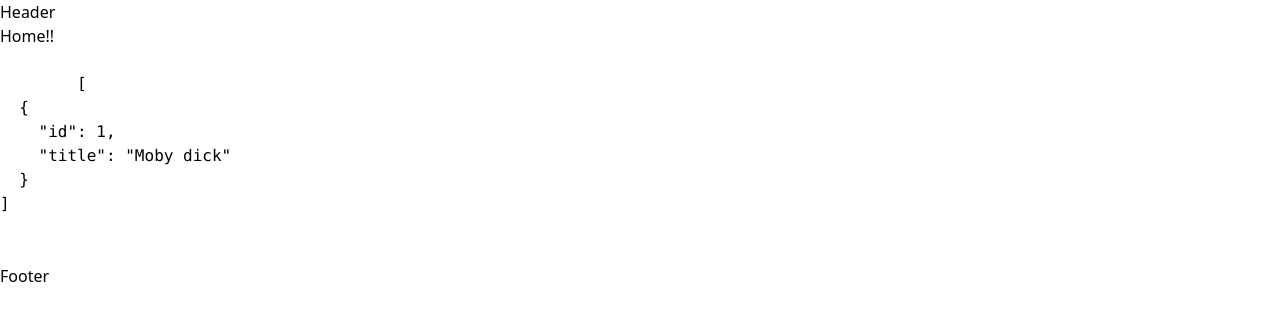
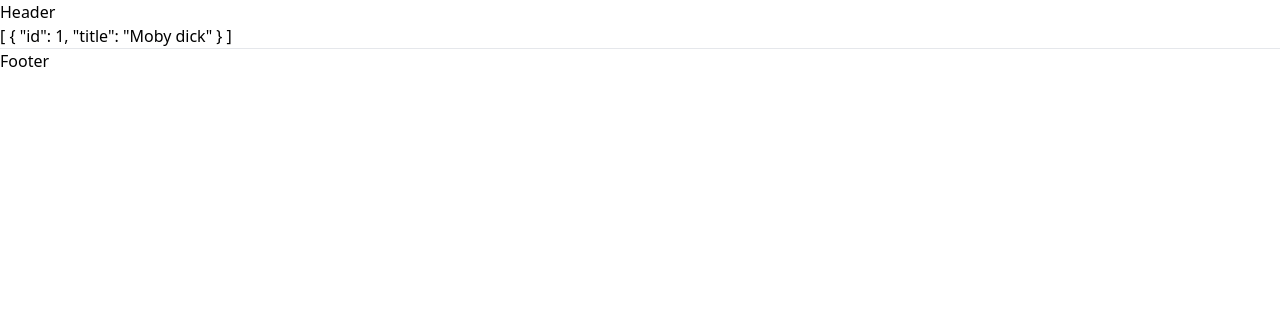
Before and after one commit to medusiora/hr-frontend, a Vue app: page / in a window 1280 px wide. Shown: the top 320 px of the page. Built offline with nearby package versions, Linux system fonts and the light colour scheme.

Commit message:
[feat] auth

```diff
--- a/src/App.vue
+++ b/src/App.vue
@@ -5,5 +5,7 @@ import Layout from '@/layouts/default.vue';
 </script>
 
 <template>
-  <Layout />
+  <Layout>
+    <RouterView />
+  </Layout>
 </template>
--- /dev/null
+++ b/src/interfaces/auth.ts
@@ -0,0 +1,11 @@
+export interface User {
+  id: number;
+  name: string;
+  sub?: string;
+  iat?: number;
+}
+
+export interface Credential {
+  username: string | number;
+  password: string | number;
+}
--- a/src/interfaces/book.ts
+++ b/src/interfaces/book.ts
@@ -1,6 +1,4 @@
-interface Book {
+export interface Book {
   id: number;
   title: string;
 }
-
-export default Book;
--- a/src/layouts/default.vue
+++ b/src/layouts/default.vue
@@ -5,6 +5,6 @@ import Footer from '@/components/Footer.vue';
 
 <template>
   <Header />
-  <RouterView />
+  <slot></slot>
   <Footer />
 </template>
--- a/src/main.ts
+++ b/src/main.ts
@@ -2,6 +2,10 @@ import { createApp } from "vue";
 import App from "@/App.vue";
 import router from "@/router/index";
 import { createPinia } from "pinia";
+import { useAuthStore } from "@/stores/auth";
+import Cookies from "js-cookie";
+import jwt_decode from "jwt-decode";
+
 import "@/assets/styles/index.css";
 
 const app = createApp(App);
@@ -9,4 +13,14 @@ const app = createApp(App);
 app.use(createPinia());
 app.use(router);
 
-app.mount("#app");
+// check logged in user
+const token = Cookies.get("auth.user_token");
+
+if (token) {
+  const auth = useAuthStore();
+  auth.user = jwt_decode(token);
+}
+
+router.isReady().then(() => {
+  app.mount("#app");
+});
--- /dev/null
+++ b/src/stores/auth.ts
@@ -0,0 +1,77 @@
+import Cookies from "js-cookie";
+import jwt_decode from "jwt-decode";
+import { defineStore, acceptHMRUpdate } from "pinia";
+import type { User, Credential } from "@/interfaces/auth";
+
+/**
+ * Simulate a login
+ * @param {string} u
+ * @param {string} p
+ */
+function apiLogin({
+  username: u,
+  password: p,
+}: Credential): Promise<{ token: string }> {
+  console.log(`Login with username: ${u} and password: ${p}`);
+
+  if (u === "admin" && p === "admin") {
+    return Promise.resolve({
+      token: `eyJhbGciOiJIUzI1NiIsInR5cCI6IkpXVCJ9.eyJpZCI6MSwic3ViIjoiMTIzNDU2Nzg5MCIsIm5hbWUiOiJKb2huIERvZSIsImlhdCI6MTUxNjIzOTAyMn0.Bq50di-dDiyIOgTkE2-Svue_Kp7BLbW5hodd57QSY3s`,
+    });
+  }
+
+  return Promise.reject(new Error("Invalid credentials"));
+}
+
+export const useAuthStore = defineStore({
+  id: "auth",
+
+  state: () => ({
+    user: <User | null>null,
+  }),
+
+  getters: {
+    loggedIn: (state) => !!state.user,
+  },
+
+  actions: {
+    logout() {
+      this.user = null;
+
+      Cookies.remove("auth.user_token", {
+        path: "/",
+        sameSite: "lax",
+      });
+    },
+
+    /**
+     * Attempt to login a user
+     * @param payload {Credential} is a username and password
+     */
+    async login(payload: Credential) {
+      const res = await apiLogin(payload);
+      const token = <string>res.token;
+
+      // get next 30 minutes from now
+      const now = new Date();
+      const expires = new Date(now.getTime() + 30 * 60000);
+
+      Cookies.set("auth.user_token", token, {
+        expires,
+        path: "/",
+        sameSite: "lax",
+      });
+
+      // decode the token and set the user
+      const decoded = <User>jwt_decode(token);
+      this.user = decoded;
+    },
+  },
+});
+
+// Hot Module Replacement
+// https://pinia.vuejs.org/cookbook/hot-module-replacement.html
+// make sure to pass the right store definition.
+if (import.meta.hot) {
+  import.meta.hot.accept(acceptHMRUpdate(useAuthStore, import.meta.hot));
+}
--- a/src/stores/book.ts
+++ b/src/stores/book.ts
@@ -1,8 +1,9 @@
-import { defineStore } from "pinia";
-import type Book from "@/interfaces/book";
+import { defineStore, acceptHMRUpdate } from "pinia";
+import type { Book } from "@/interfaces/book";
 
 export const useBookStore = defineStore({
   id: "book",
+
   state: () => ({
     collection: <Book[]>[
       {
@@ -13,8 +14,20 @@ export const useBookStore = defineStore({
   }),
 
   actions: {
-    add(payload: Book) {
+    /**
+     * Add a book to the collection
+     * @param payload {Book}
+     */
+    add(payload: Book): Book {
       this.collection.unshift(payload);
+      return payload;
     },
   },
 });
+
+// Hot Module Replacement
+// https://pinia.vuejs.org/cookbook/hot-module-replacement.html
+// make sure to pass the right store definition.
+if (import.meta.hot) {
+  import.meta.hot.accept(acceptHMRUpdate(useBookStore, import.meta.hot));
+}
--- a/src/views/Home.vue
+++ b/src/views/Home.vue
@@ -1,16 +1,54 @@
 <script setup lang="ts">
 import { useBookStore } from "@/stores/book";
+import { useAuthStore } from "@/stores/auth";
 
 const book = useBookStore();
+const auth = useAuthStore();
+
+// setTimeout(async () => {
+//   try {
+//     await auth.login({
+//       username: 'admin',
+//       password: 'admin',
+//     })
+//   } catch (err) {
+//     console.error('TODO: Display Error', err);
+//   }
+// }, 3000);
 </script>
 
 <template>
   <div class="container">
-    <h1>Home!!</h1>
-    <pre>
-      <code>
-        {{ book.collection }}
-      </code>
-    </pre>
+    {{ book.collection }}
+    <hr>
+    {{ auth.user }}
+    <!-- <div id="toast-success"
+      class="flex items-center w-full max-w-xs p-4 mb-4 text-gray-500 bg-white rounded-lg shadow dark:text-gray-400 dark:bg-gray-800"
+      role="alert">
+
+      <div class="flex items-center space-x-4 divide-x divide-gray-200 dark:divide-gray-700">
+        <div
+          class="inline-flex items-center justify-center flex-shrink-0 w-5 h-5 text-green-500 bg-green-100 rounded-lg dark:bg-green-800 dark:text-green-200">
+          <svg class="w-4 h-4" fill="currentColor" viewBox="0 0 20 20" xmlns="http://www.w3.org/2000/svg">
+            <path fill-rule="evenodd"
+              d="M16.707 5.293a1 1 0 010 1.414l-8 8a1 1 0 01-1.414 0l-4-4a1 1 0 011.414-1.414L8 12.586l7.293-7.293a1 1 0 011.414 0z"
+              clip-rule="evenodd"></path>
+          </svg>
+        </div>
+
+        <div class="pl-4 text-sm font-normal">Item moved successfully.</div>
+      </div>
+
+      <button type="button"
+        class="ml-auto -mx-1.5 -my-1.5 bg-white text-gray-400 hover:text-gray-900 rounded-lg focus:ring-2 focus:ring-gray-300 p-1.5 hover:bg-gray-100 inline-flex h-8 w-8 dark:text-gray-500 dark:hover:text-white dark:bg-gray-800 dark:hover:bg-gray-700"
+        aria-label="Close">
+        <span class="sr-only">Close</span>
+        <svg class="w-5 h-5" fill="currentColor" viewBox="0 0 20 20" xmlns="http://www.w3.org/2000/svg">
+          <path fill-rule="evenodd"
+            d="M4.293 4.293a1 1 0 011.414 0L10 8.586l4.293-4.293a1 1 0 111.414 1.414L11.414 10l4.293 4.293a1 1 0 01-1.414 1.414L10 11.414l-4.293 4.293a1 1 0 01-1.414-1.414L8.586 10 4.293 5.707a1 1 0 010-1.414z"
+            clip-rule="evenodd"></path>
+        </svg>
+      </button>
+    </div> -->
   </div>
 </template>
--- a/src/views/NotFound.vue
+++ b/src/views/NotFound.vue
@@ -27,41 +27,37 @@
         <circle cx="113" cy="113" fill="none" r="109" stroke="#6E6E96" stroke-width="8" />
       </svg>
 
-      <div class="tracking-widest mt-6">
+      <div class="tracking-widest my-10">
         <h1 class="text-gray-500 text-6xl block">
           4 0 4
         </h1>
-        <span class="text-gray-500 text-xl">
+        <span class="text-gray-500">
           Sorry, We couldn't find what you are looking for!
         </span>
       </div>
 
-      <div class="mt-6">
-        <a href="#" class="text-gray-500 font-mono text-xl bg-gray-200 p-3 rounded-md hover:shadow-md">
-          Go back
-        </a>
-      </div>
+      <a href="#" class="inline-block text-gray-500 font-mono text-xl bg-gray-200 p-3 rounded-md hover:shadow-md">
+        Go back
+      </a>
     </div>
   </section>
 </template>
 
-<style>
+<style lang="postcss">
 .emoji-404 {
-  position: relative;
+  @apply relative;
   animation: move 2.5s infinite;
 }
 
 @keyframes move {
-  33% {
-    top: 0px;
+
+  33%,
+  100% {
+    @apply top-0;
   }
 
   66% {
-    top: 20px;
-  }
-
-  100% {
-    top: 0px
+    @apply top-5;
   }
 }
 </style>
```
Also changed, not shown: package.json (+7 -1 lines), 2 other files (tests, documents, lock files or other folders).
